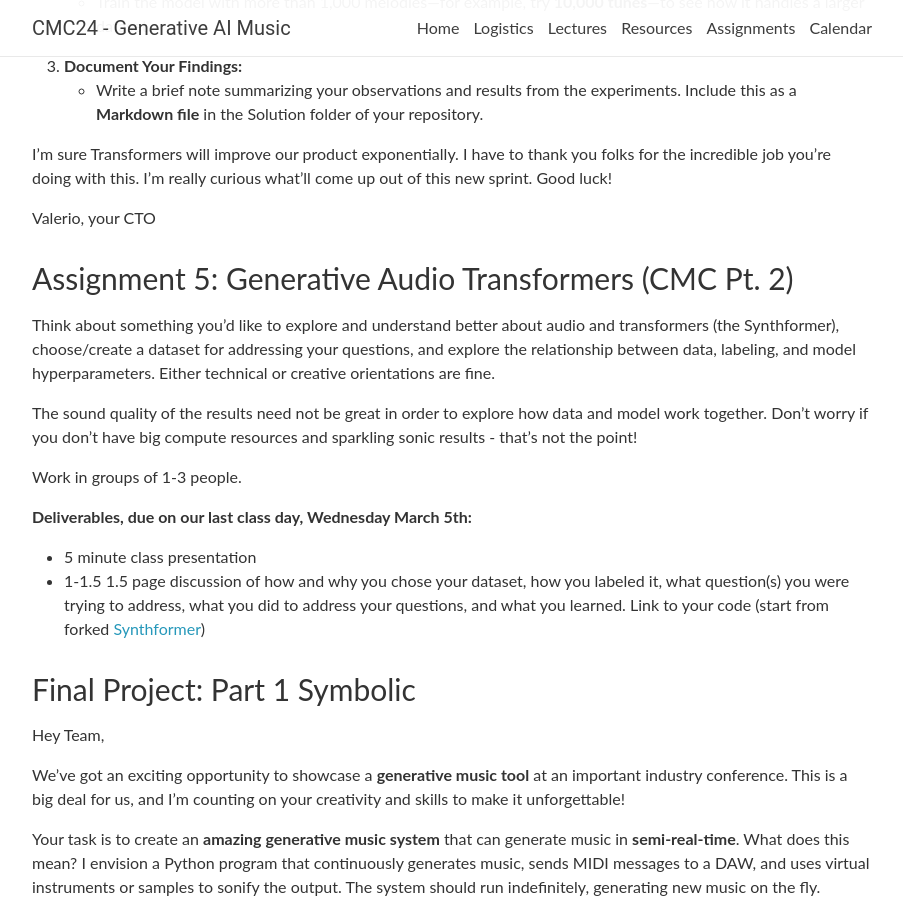
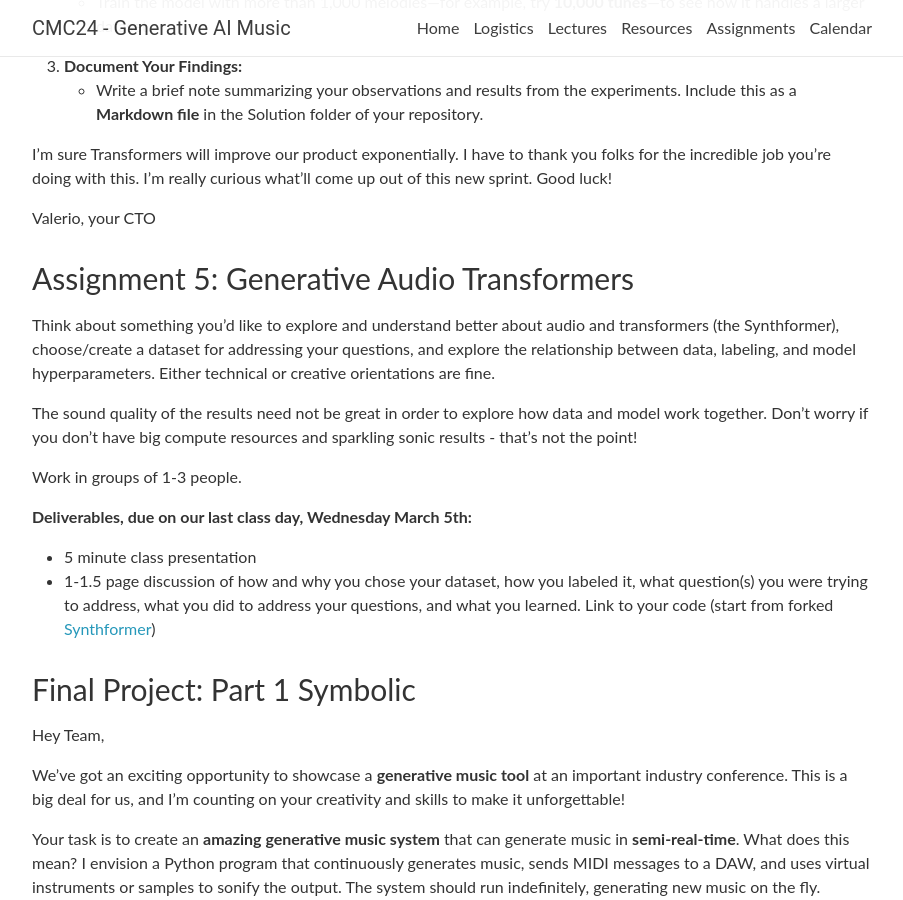
Before and after one commit to smc24-musicgen/smc24-musicgen.github.io, a Jekyll site: the page built from _pages/assignments.md, in a window 1280 px wide and 900 px high, scrolled down 7033 px. Shown: the whole window, without its empty margins (188-1091 px from the left). Built offline with Jekyll 4.4.1, drawn with Linux system fonts in a browser that asks for light colours; nearby versions of some CDN libraries; comment, search, counter and statistics services are not loaded; some of the changed text lies outside the part shown.

Commit message:
Update assignment description

```diff
--- a/_pages/assignments.md
+++ b/_pages/assignments.md
@@ -241,7 +241,7 @@ I’m sure Transformers will improve our product exponentially. I have to thank
 
 Valerio, your CTO
 
-### Assignment 5: Generative Audio Transformers (CMC Pt. 2)
+### Assignment 5: Generative Audio Transformers
 
 Think about something you'd like to explore and understand better about audio and transformers (the Synthformer), choose/create a dataset for addressing your questions, and explore the relationship between data, labeling, and model hyperparameters. Either technical or creative orientations are fine.
 
@@ -250,11 +250,9 @@ The sound quality of the results need not be great in order to explore how data
 Work in groups of 1-3 people.
 
 **Deliverables, due on our last class day, Wednesday March 5th:**
+
 * 5 minute class presentation
-* 1-1.5 1.5 page discussion of how and why you chose your dataset, how you labeled it,
-what question(s) you were trying to address, what you did to address your questions, and what you learned. Link to your code (start from forked [Synthformer](https://github.com/lonce/DACSynthformer))
-
-
+* 1-1.5 page discussion of how and why you chose your dataset, how you labeled it, what question(s) you were trying to address, what you did to address your questions, and what you learned. Link to your code (start from forked [Synthformer](https://github.com/lonce/DACSynthformer))
 
 ### Final Project: Part 1 Symbolic
 
```
